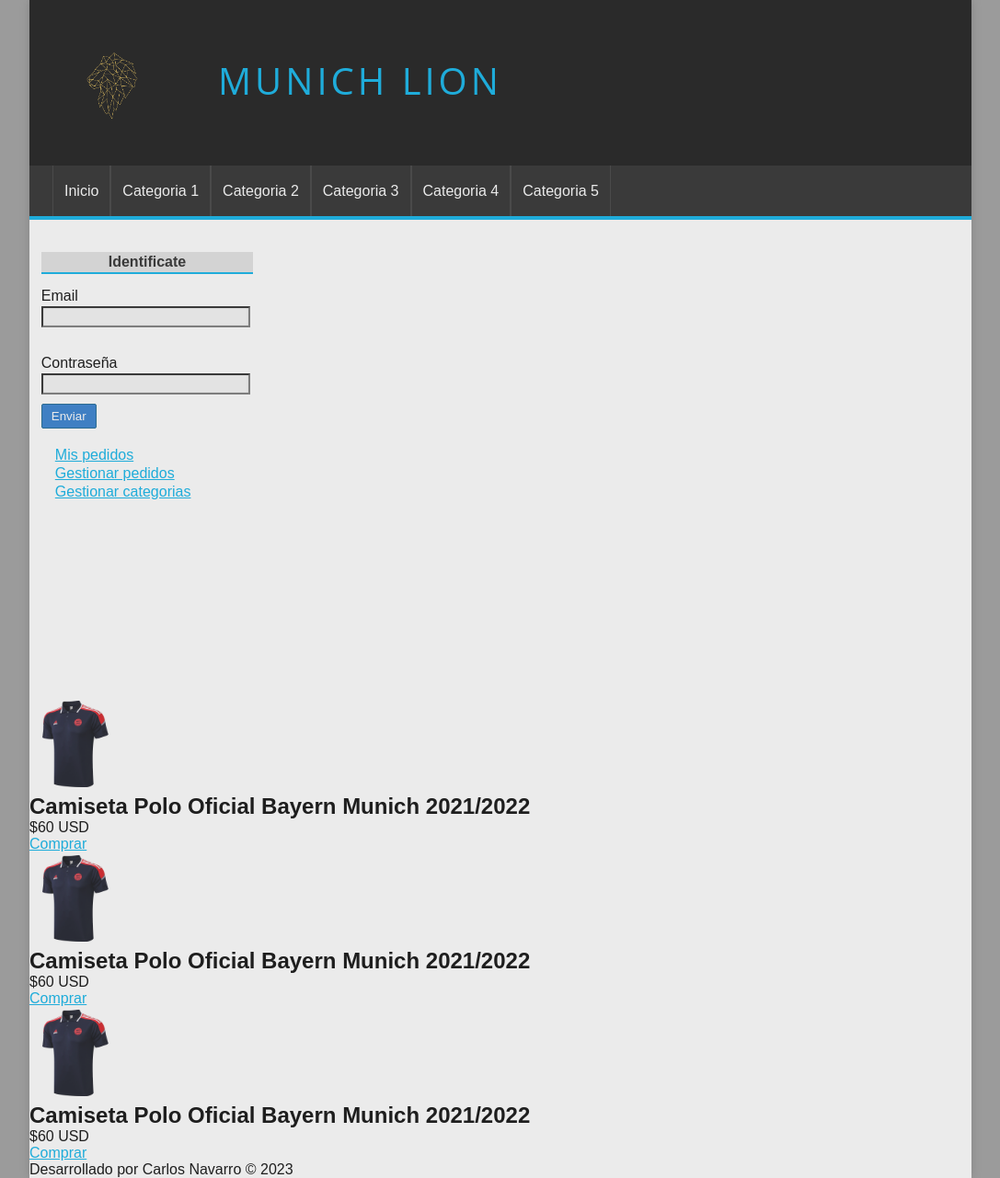
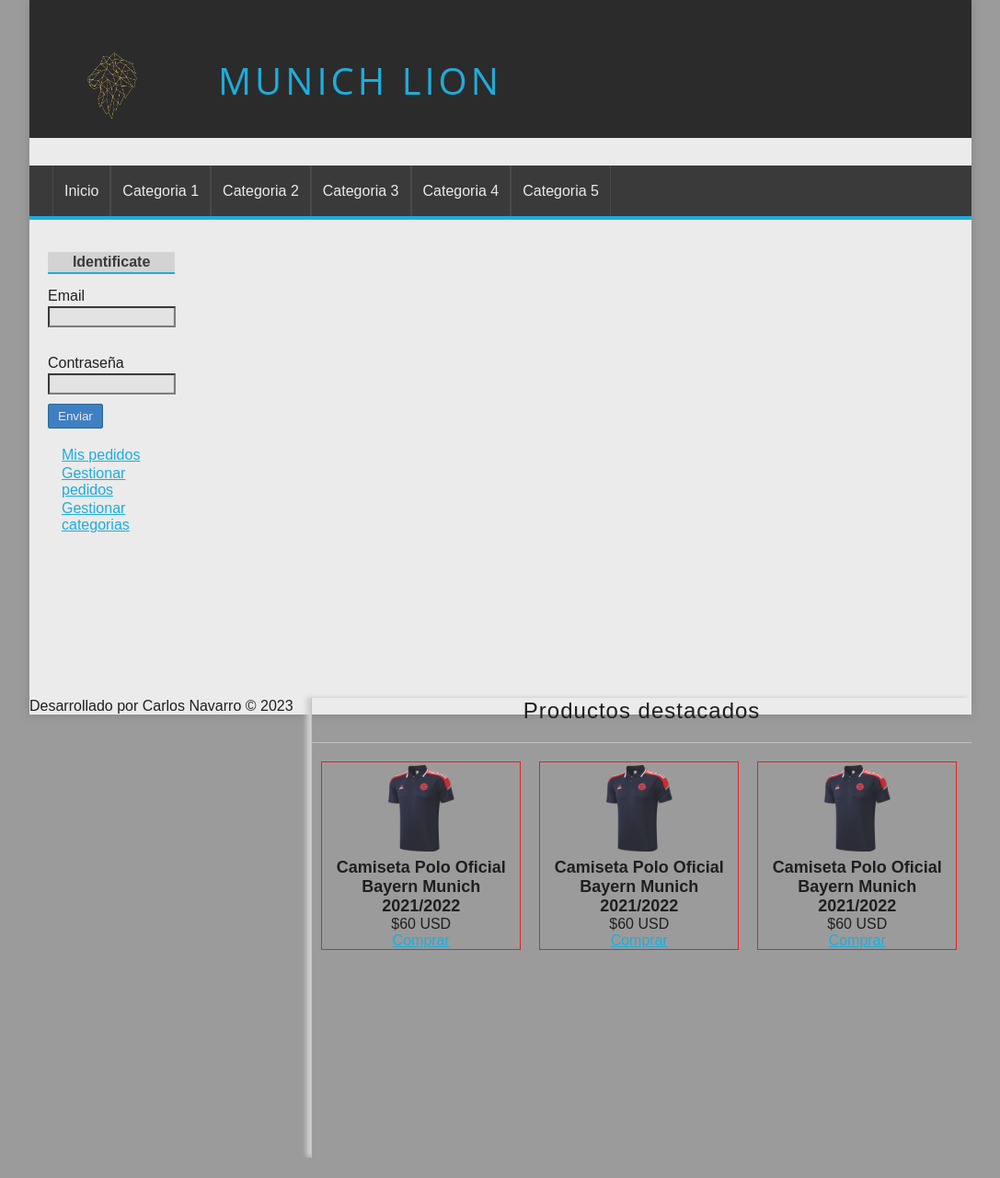
Before and after one commit to cleandro23/proyectoProgra3, a PHP site: page / in a window 1280 px wide. Shown: the whole page at 92% size, without its empty margins (96-1183 px from the left). After the commit the page ends 1259 px from the top, so only its background shows below. Run offline with PHP 8.4, Linux system fonts and the light colour scheme.

Commit message:
Ultimos cambios

```diff
--- a/assets/css/styles.css
+++ b/assets/css/styles.css
@@ -33,7 +33,7 @@
 }
 /*Header*/
 #header{
-    height: 180px;
+    height: 150px;
     background: #0f0f0f;
 }
 
@@ -113,11 +113,11 @@
 /*barra lateral*/
 
 #lateral{
-    width: 25%;
+    width: 15%;
     min-height: 500px;
     float: left;
     margin-top: 20px;
-    margin-right: 10px;
+    margin-left: 10px;
 }
 
 #lateral .block_aside{
@@ -155,7 +155,7 @@
 
 /*FORM*/
 label,
-input [type="text"],
+input[type="text"],
 input[type="password"],
 input[type="email"],
 select{
@@ -207,7 +207,41 @@
     margin-top: 10px;
    }
 
+/*parte central*/
+#centro{
+    width: 70%;
+    min-height: 500px;
+    float: right;
+    border-left: 1px solid #ccc;
+    box-shadow: -5px -1px 5px #ddd;
+}
+
+#centro h1{
+    font-size: 24px;
+    font-weight: normal;
+    letter-spacing: 1px;
+    text-align: center;
+    border-bottom: 1px solid #ccc;
+    margin-bottom: 20px;
+    padding: 20px;
+    padding-top: 0px;
+}
+
+/*productos*/
+
+.product{
+    width: 30%;
+    border: 1px solid red;
+    float: left;
+    margin-left: 10px;
+    margin-right: 10px;
+    text-align: center;
+}
 
 .product img{
     width: 100px;
 }
+
+.product h2{
+    font-size: 18px;
+}
--- a/index.php
+++ b/index.php
@@ -62,6 +62,7 @@
         </div>
         <!--CONTENIDO CENTRAL-->
         <div id="centro">
+            <h1>Productos destacados</h1>
             <div class="product">
                 <img src="assets/img/bayernpoloazul.png"/>
                 <h2>Camiseta Polo Oficial Bayern Munich 2021/2022</h2>
```
